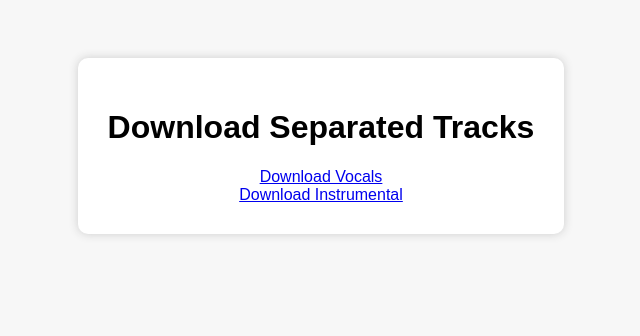
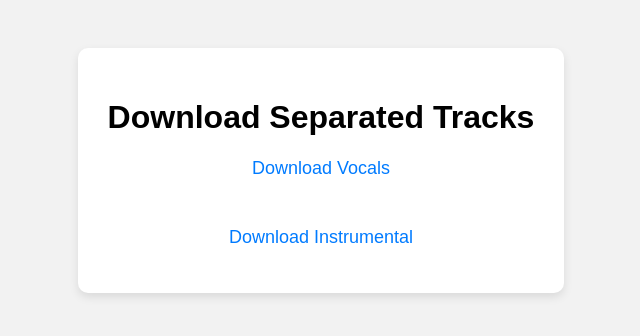
Before and after one commit to Rajesheeda/audio-separator, a Flask app: template templates/result.html in a window 1280 px wide. Shown: the top 336 px of the page, without its empty margins (319-959 px from the left). Run offline with Flask 2, Linux system fonts and the light colour scheme; the template is opened without the code that fills it: most values are stand-ins (such as "Sample title", 1, 10 or a date in 2020).

Commit message:
Update style.css

```diff
--- a/static/style.css
+++ b/static/style.css
@@ -1,18 +1,32 @@
+/* static/style.css */
 body {
   font-family: Arial, sans-serif;
-  background-color: #f7f7f7;
+  background-color: #f2f2f2;
+  padding: 40px;
   text-align: center;
-  padding-top: 50px;
 }
 
 .container {
-  background: white;
+  background-color: white;
   padding: 30px;
   border-radius: 10px;
-  box-shadow: 0 0 10px #ccc;
   display: inline-block;
+  box-shadow: 0 4px 10px rgba(0, 0, 0, 0.1);
 }
 
-input[type="file"], input[type="submit"] {
-  margin-top: 10px;
+a {
+  display: block;
+  margin: 15px;
+  text-decoration: none;
+  color: #007BFF;
+  font-size: 18px;
 }
+
+a:hover {
+  text-decoration: underline;
+}
+
+audio {
+  margin: 20px 0;
+  width: 300px;
+}
```
